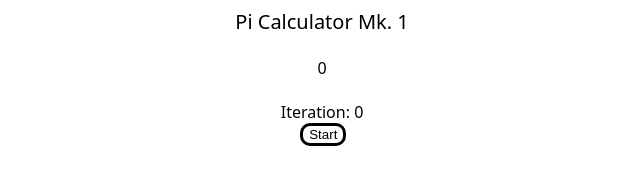
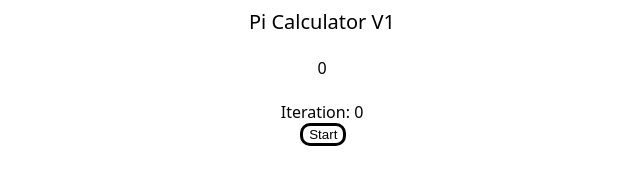
Before and after one commit to BinaryKiwiz/Pi-Calculator-V1, a plain HTML site: page index.html in a window 1280 px wide. Shown: the full height of the page, 318-958 px from the left. Drawn offline with Linux system fonts and the light colour scheme.

Commit message:
Update index.html

```diff
--- a/index.html
+++ b/index.html
@@ -2,14 +2,14 @@
 <html>
   <head>
     <title>
-      Pi Calculator Mk. 1
+      Pi Calculator V1
     </title>
     <link rel="icon" type="image/png" href="icon.png">
     <link rel="stylesheet" type="text/css" href="stylesheet.css" />
   </head>
   <body class = "Body">
     <div class = "Title">
-      Pi Calculator Mk. 1
+      Pi Calculator V1
     </div>
     <br>
     <div class = "Pi" id = "Pi">
```
